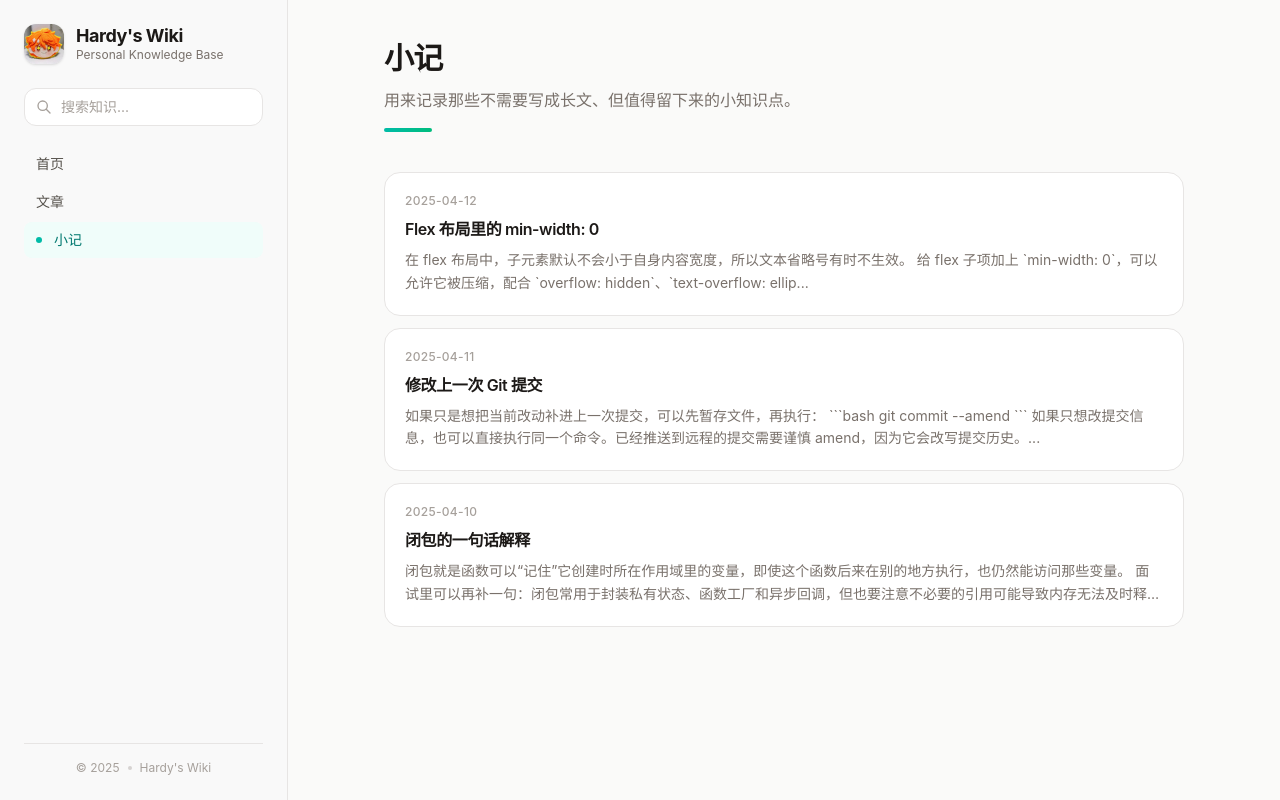
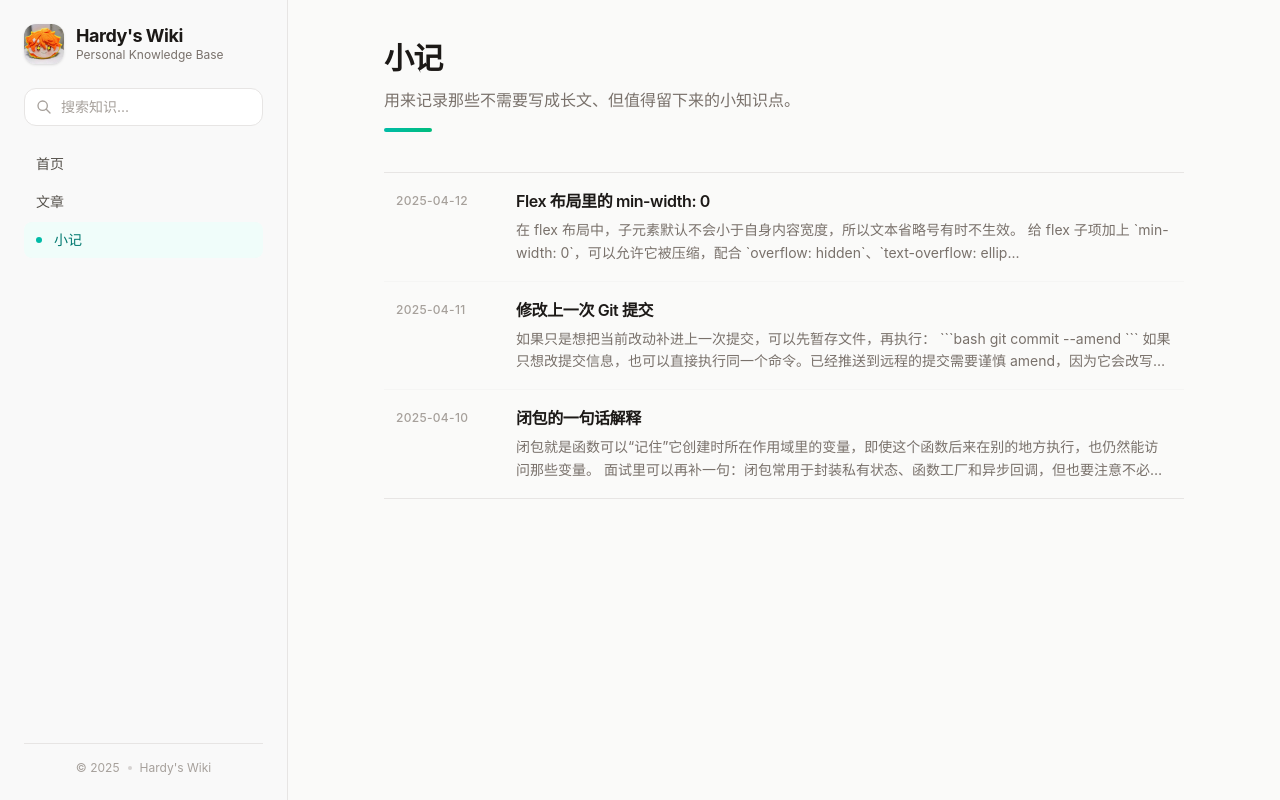
Before and after one commit to zel-forprogress/hardywiki, a Next.js app: page /notes in a window 1280 px wide. Built offline with nearby package versions, Linux system fonts and the light colour scheme.

Commit message:
Restyle notes list layout

```diff
--- a/src/app/notes/page.tsx
+++ b/src/app/notes/page.tsx
@@ -17,7 +17,7 @@ export default async function NotesPage() {
       </div>
 
       {notes.length > 0 ? (
-        <div className="space-y-3">
+        <div className="border-y border-stone-200">
           {notes.map((note) => (
             <NoteCard key={note.slug} note={note} />
           ))}
--- a/src/components/NoteCard.tsx
+++ b/src/components/NoteCard.tsx
@@ -7,16 +7,17 @@ interface NoteCardProps {
 
 export default function NoteCard({ note }: NoteCardProps) {
   return (
-    <article className="group">
-      <Link href={`/notes/${note.slug}`}>
-        <div className="relative p-5 rounded-2xl bg-white border border-stone-200 hover:border-teal-200 hover:shadow-md hover:shadow-stone-200/50 transition-all duration-300">
-          <div className="flex items-center gap-3 mb-2 flex-wrap">
-            <time className="text-xs font-medium text-stone-400 tracking-wide">
-              {note.date}
-            </time>
-          </div>
+    <article className="group border-b border-stone-100 last:border-b-0">
+      <Link
+        href={`/notes/${note.slug}`}
+        className="grid gap-2 py-4 transition-colors hover:bg-stone-50/70 sm:grid-cols-[7rem_1fr] sm:px-3"
+      >
+        <time className="text-xs font-medium text-stone-400 tracking-wide sm:pt-1">
+          {note.date}
+        </time>
 
-          <h2 className="text-base font-semibold text-stone-900 group-hover:text-teal-700 transition-colors mb-2 tracking-tight">
+        <div>
+          <h2 className="text-base font-semibold text-stone-900 group-hover:text-teal-700 transition-colors mb-1.5 tracking-tight">
             {note.title}
           </h2>
 
```
